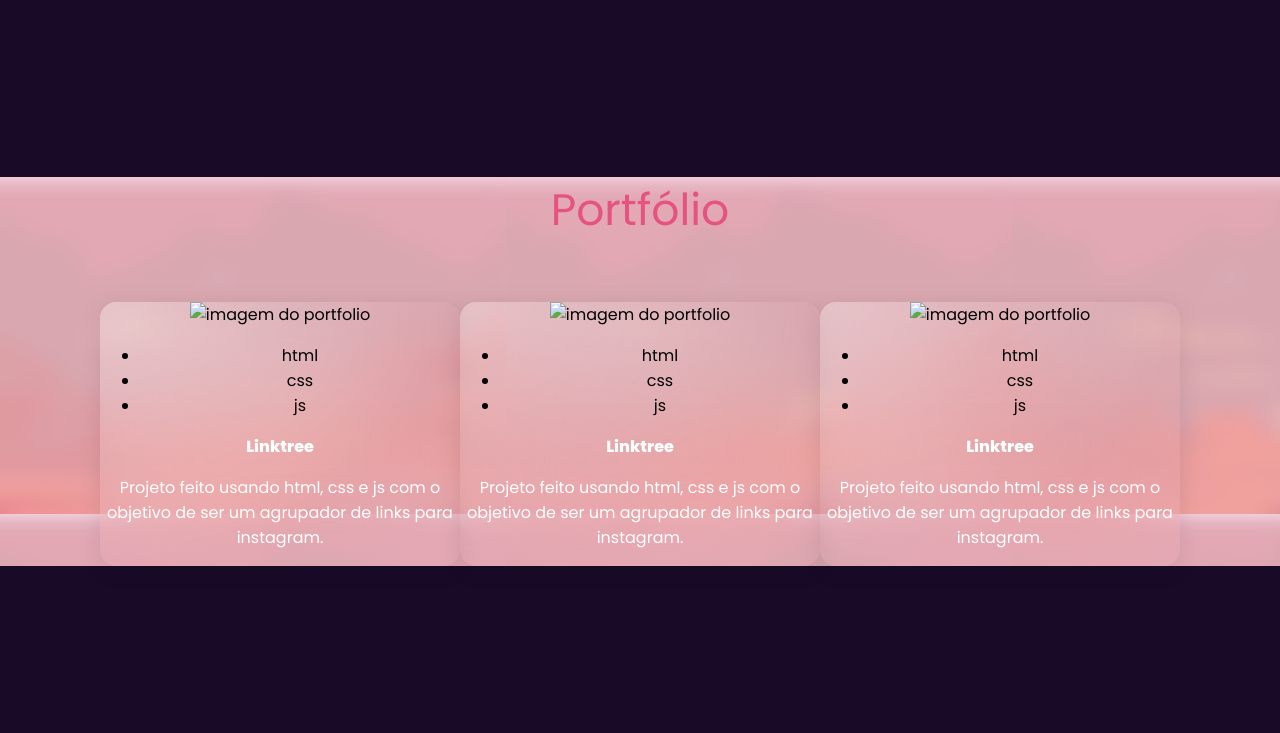
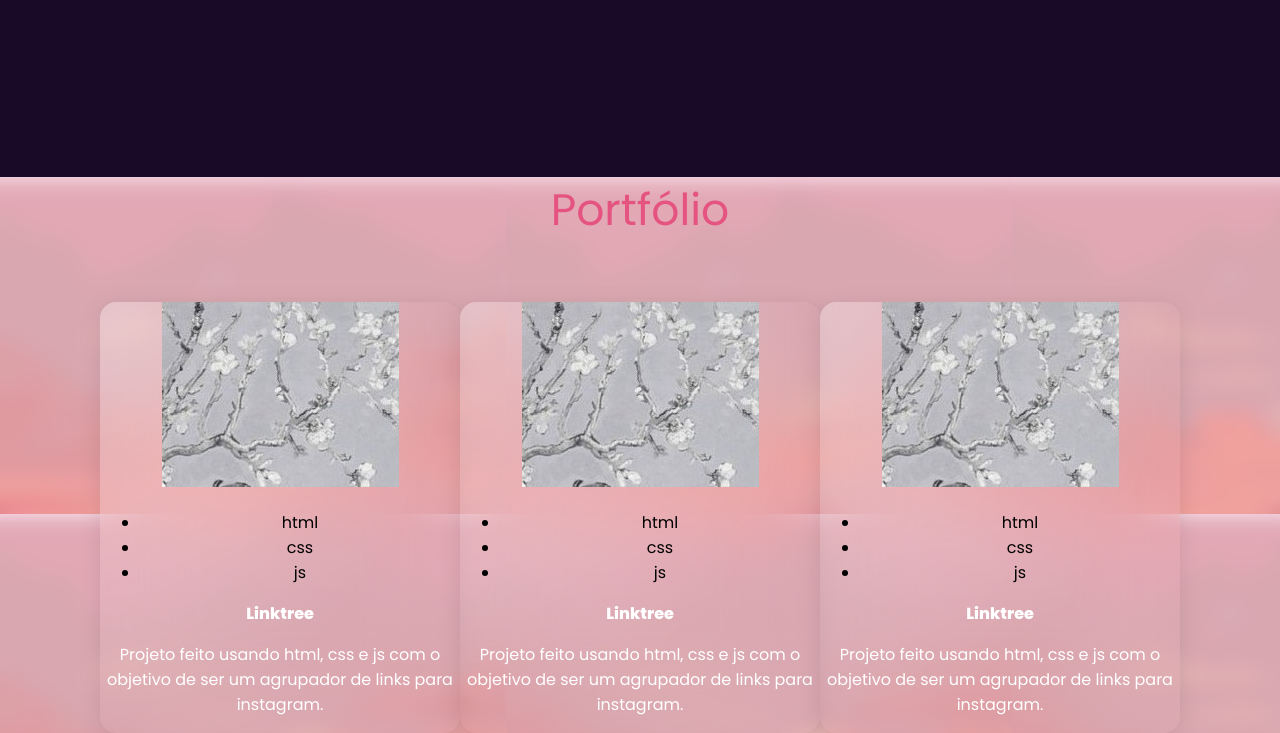
Before and after one commit to giovansb/projeto-1-isadorastan, a plain HTML site: page index.html in a window 1280 px wide. Shown: the part 2156-2889 px from the top of the page. Before the commit the page ends 2722 px from the top, so only its background shows below. Drawn offline with nearby package versions, Linux system fonts and the light colour scheme; the site is published under a folder, as on GitHub Pages, so addresses that start at the root find nothing.

Commit message:
photo not loading on portfolio

```diff
--- a/index.html
+++ b/index.html
@@ -85,7 +85,7 @@
         <div class="portfolio-container">
             <div class="portfolio-card">
                 <div class="img-container">
-                    <img src="/papelyyyy.jpg" alt="imagem do portfolio">
+                    <img src="papelyyyy.jpg" alt="imagem do portfolio">
                 </div>
                 <div class="language-container">
                     <ul>
@@ -101,7 +101,7 @@
             </div>
             <div class="portfolio-card">
                 <div class="img-container">
-                    <img src="/papelyyyy.jpg" alt="imagem do portfolio">
+                    <img src="papelyyyy.jpg" alt="imagem do portfolio">
                 </div>
                 <div class="language-container">
                     <ul>
@@ -117,7 +117,7 @@
             </div>
             <div class="portfolio-card">
                 <div class="img-container">
-                    <img src="/papelyyyy.jpg" alt="imagem do portfolio">
+                    <img src="papelyyyy.jpg" alt="imagem do portfolio">
                 </div>
                 <div class="language-container">
                     <ul>
```
